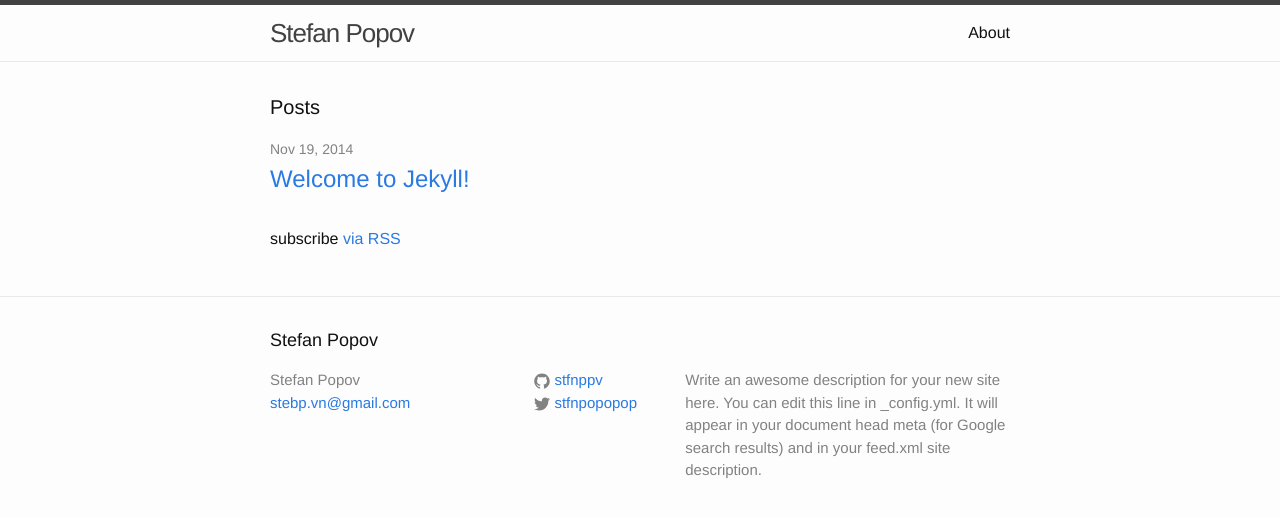
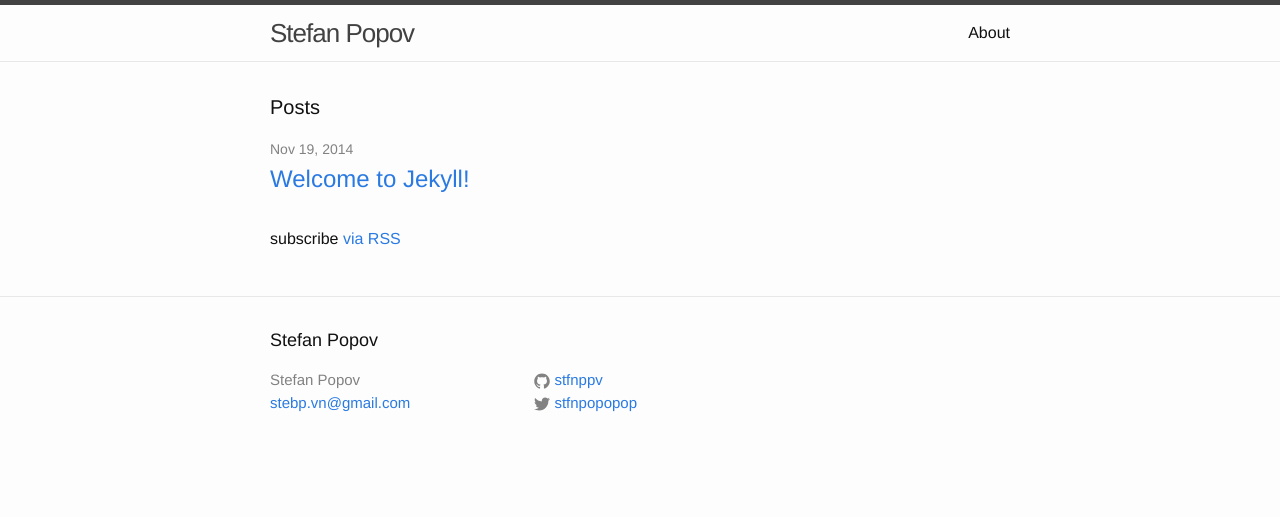
Before and after one commit to stfnppv/stfnppv.github.io, a Jekyll site: the page built from index.html, in a window 1280 px wide. Shown: the top 517 px of the page. Built offline with Jekyll 4.4.1, drawn with Linux system fonts in a browser that asks for light colours.

Commit message:
much work needs to be done

```diff
--- a/_config.yml
+++ b/_config.yml
@@ -2,10 +2,7 @@
 title: Stefan Popov
 email: stebp.vn@gmail.com
 description: > # this means to ignore newlines until "baseurl:"
-  Write an awesome description for your new site here. You can edit this
-  line in _config.yml. It will appear in your document head meta (for
-  Google search results) and in your feed.xml site description.
-baseurl: "" # the subpath of your site, e.g. /blog/
+
 url: "http://yourdomain.com" # the base hostname & protocol for your site
 twitter_username: stfnpopopop
 github_username:  stfnppv
```
